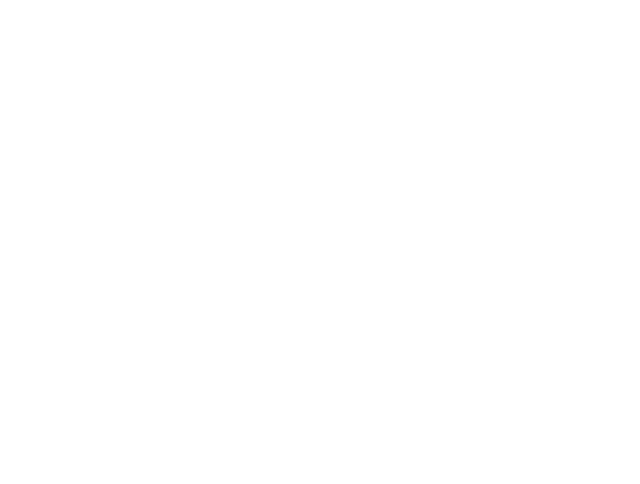
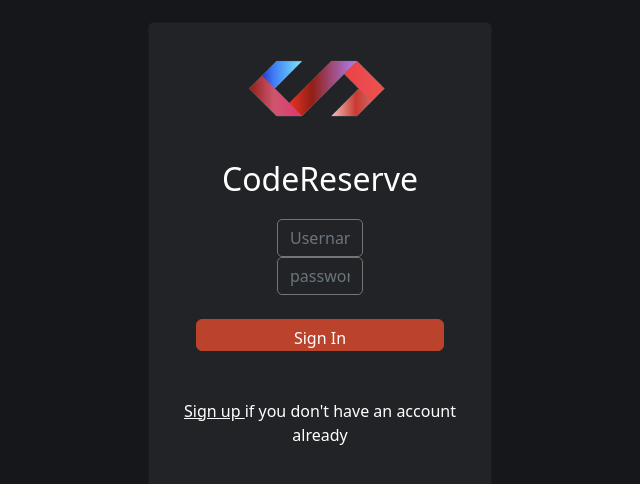
Before and after one commit to Presued/codewarssprint, a React (Create React App) app: page / in a window 1280 px wide. Shown: the part 138-622 px from the top of the page, without its empty margins (320-960 px from the left). Built offline with nearby package versions, Linux system fonts and the light colour scheme.

Commit message:
updated dataservices and finished layout for signin/out

```diff
--- a/src/App.css
+++ b/src/App.css
@@ -60,11 +60,11 @@
 
 .cuzCard{
   background-color: #222327;
-  height: 25rem;
+  height: 30rem;
 }
 
 .listCuz{
-  border-radius: 7px;
+  border-radius: 5px;
   border-color: #757575;
   background-color: #222327;
   color: white;
--- a/src/App.tsx
+++ b/src/App.tsx
@@ -10,7 +10,7 @@
    <BrowserRouter>
    <Routes>
     <Route path='/' element={<SignIn />} />
-   <Route path='/SignUp' element={<SignUp />} />
+    <Route path='/SignUp' element={<SignUp />} />
    </Routes>
    </BrowserRouter>
   );
--- a/src/Components/SignInComponent.tsx
+++ b/src/Components/SignInComponent.tsx
@@ -1,11 +1,79 @@
-
+import '../App.css'
+import { Row, Col, Card, ListGroup,Form, Button } from 'react-bootstrap'
+import CodeLogo from '../Asset/codewarslogo.svg'
+import CodeReserve from '../Asset/CodeReserveLogo-removebg-preview.png'
+import { useState } from 'react'
+import { useNavigate } from 'react-router-dom'
 
 
 const SignIn = (): JSX.Element => {
+
+    let navigate = useNavigate();
+    const [userName, setUserName] = useState<string>('');
+    const [password, setPassword] = useState<string>('');
+
+    const handleLogin = async () => {
+        let userData = {
+            userName,
+            password
+        }
+    }
+
     return(
-        <>
+        <div className="brColor">
 
-        </>
+                <Row className='moveCard'>
+                    <Col className='cBody'>
+                        <Card className='cuzCard'>
+                            <Card.Body>
+                                <Row>
+                                    <Col className='d-flex justify-content-center align-items-start pt-3'>
+                                        <div>
+                                            <img src={CodeReserve} height='auto' width='165px' alt='ReserveLogo' />
+                                        </div>
+                                    </Col>
+                                </Row>
+
+                                <Row>
+                                    <Col>
+                                        <div>
+                                            <p className=' align-self-start text-white text-center fs-2'>CodeReserve</p>
+                                        </div>
+                                    </Col>
+                                </Row>
+
+                                <Row>
+                                    <Col>
+                                        <div>
+                                            <ListGroup className='cusLi'>
+                                                <Form.Control  className='listCuz' type="email" placeholder="Username"/>
+                                                <Form.Control  className='listCuz' type="email" placeholder="password"/>
+                                            </ListGroup>
+                                        </div>
+                                    </Col>
+                                </Row>
+
+                                <Row>
+                                    <Col>
+                                        <div className='d-flex justify-content-center pt-4'>
+                                            <Button className='signInButton'>Sign In</Button>
+                                        </div>
+                                    </Col>
+                                </Row>
+
+                                <Row>
+                                    <Col>
+                                    <div>
+                                    <p className='text-white text-center pt-5'> <u>Sign up </u> <span>if you don't have an account already </span> </p>
+                                    </div>
+                                    </Col>
+                                </Row>
+
+                            </Card.Body>
+                        </Card>
+                    </Col>
+                </Row>
+            </div>
     )
 }
 
--- a/src/Components/SignUpComponent.tsx
+++ b/src/Components/SignUpComponent.tsx
@@ -32,8 +32,9 @@
                                     <Col>
                                         <div>
                                             <ListGroup className='cusLi'>
-                                                <Form.Control  className='listCuz' type="email" placeholder="username"/>
+                                                <Form.Control  className='listCuz' type="email" placeholder="Codewars Login"/>
                                                 <Form.Control  className='listCuz' type="email" placeholder="password"/>
+                                                <Form.Control  className='listCuz' type="email" placeholder="Confirm Password"/>
                                             </ListGroup>
                                         </div>
                                     </Col>
@@ -47,6 +48,14 @@
                                     </Col>
                                 </Row>
 
+                                <Row>
+                                    <Col>
+                                    <div>
+                                    <p className='text-white text-center pt-5'> <u>Log in </u> <span>if you don't have an account already </span> </p>
+                                    </div>
+                                    </Col>
+                                </Row>
+
                             </Card.Body>
                         </Card>
                     </Col>
```
Also changed, not shown: src/Services/DataServices.js (+50 -0 lines).
